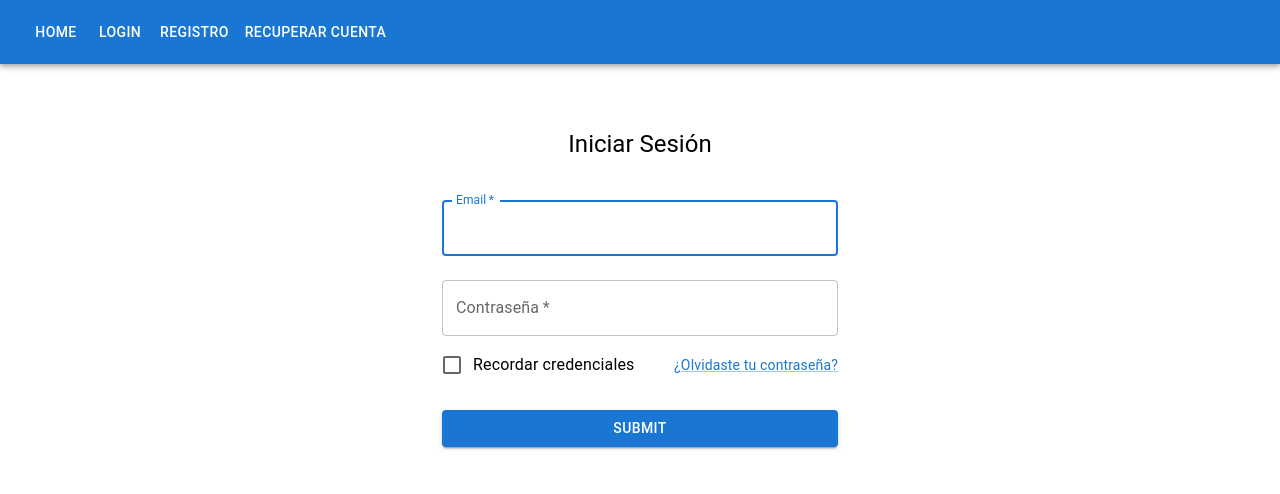
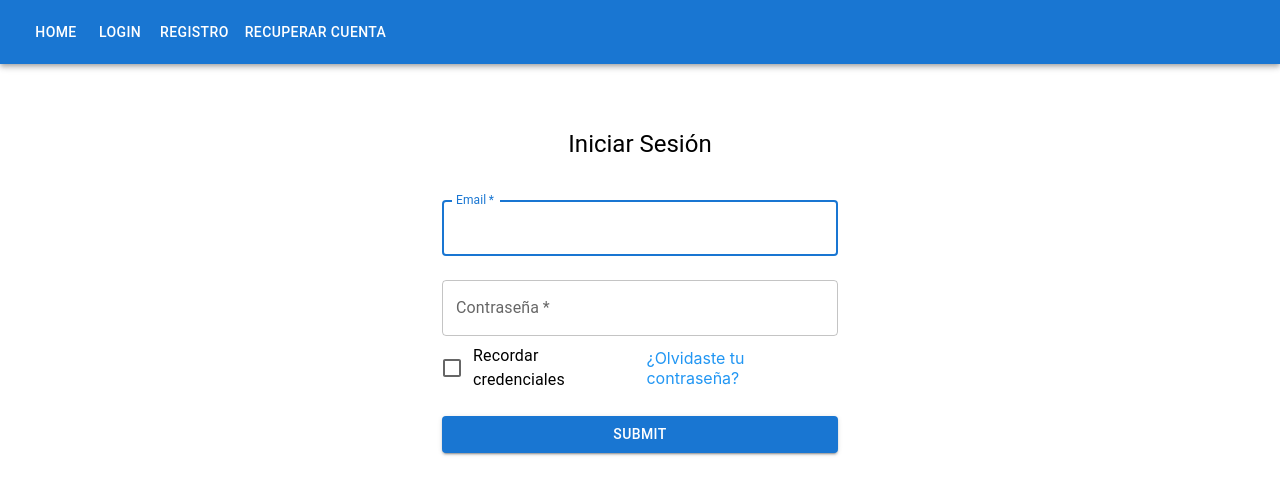
Before and after one commit to agusEmaUade/administrando-v2, a React (Create React App) app: page /login in a window 1280 px wide. Shown: the top 494 px of the page. Built offline with nearby package versions, Linux system fonts and the light colour scheme.

Commit message:
fix olvide contraseña

```diff
--- a/src/pages/login.js
+++ b/src/pages/login.js
@@ -1,6 +1,8 @@
 // pages/Login.js
 import React from 'react';
-import { Container, Typography, TextField, FormControlLabel, Checkbox, Button, Box, Link } from '@mui/material';
+import { Container, Typography, TextField, FormControlLabel, Checkbox, Button, Box } from '@mui/material';
+import { Link } from 'react-router-dom'; // Importa el Link de react-router-dom
+import { blue } from '@mui/material/colors'; // Importa el color azul de MUI
 
 function Login() {
   return (
@@ -47,10 +49,9 @@ function Login() {
               control={<Checkbox value="remember" color="primary" />}
               label="Recordar credenciales"
             />
-            <Link href="#" variant="body2">
+            <Link to="/recuperar-cuenta" style={{ textDecoration: 'none', color: blue[500] }}>
               ¿Olvidaste tu contraseña?
             </Link>
-
           </Box>
           <Button
             type="submit"
```
